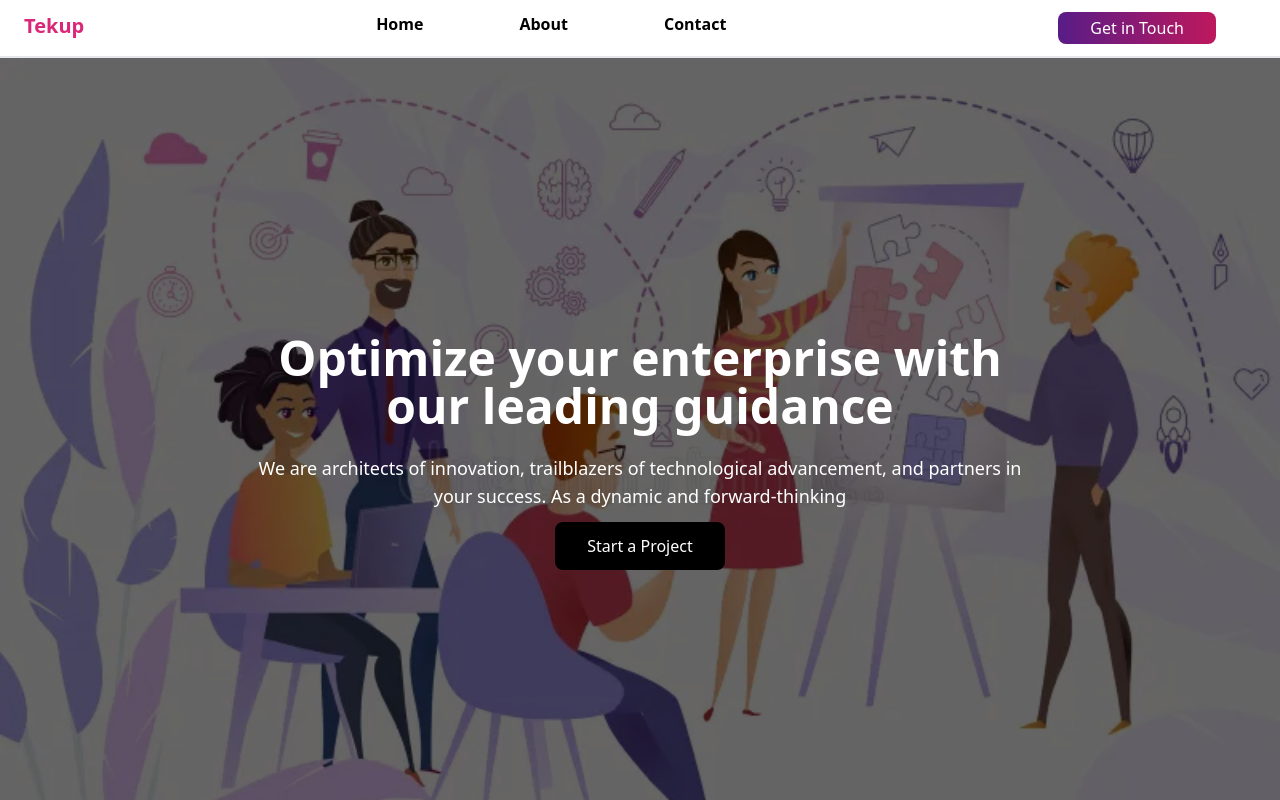
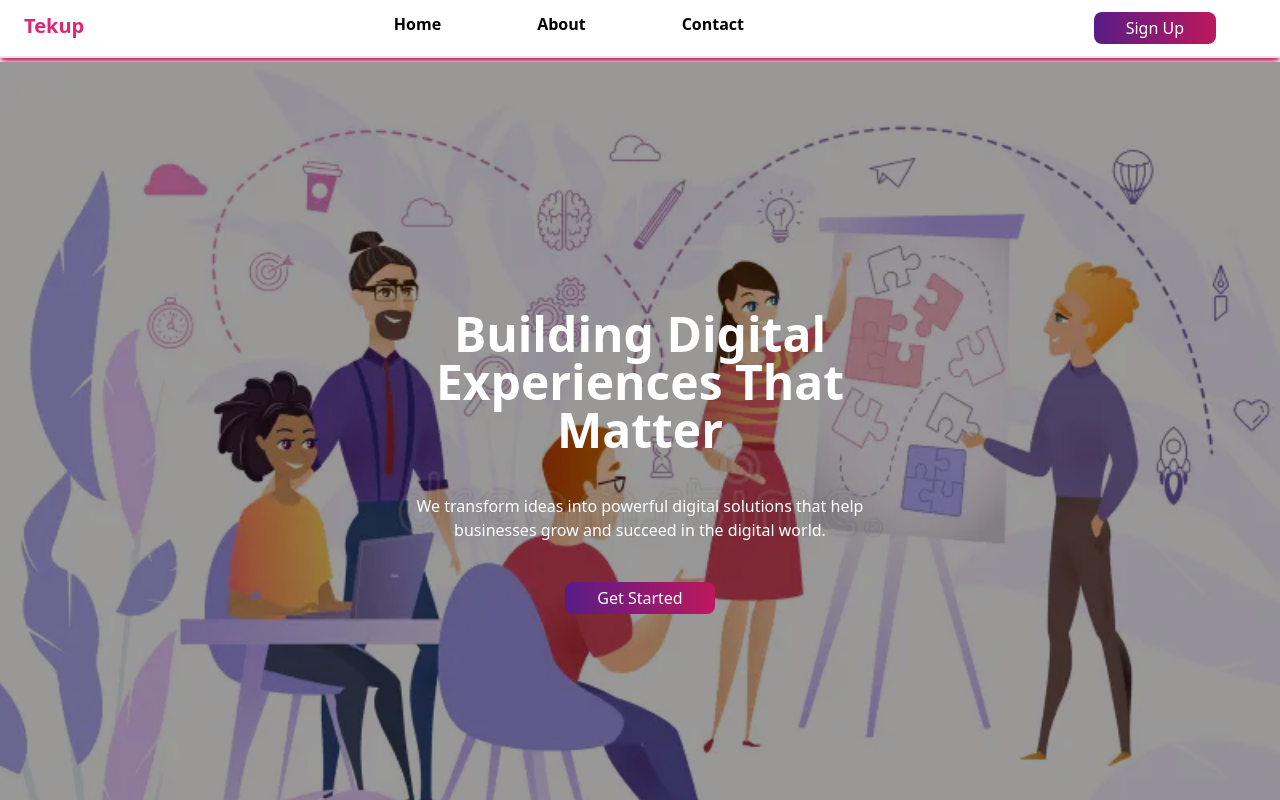
Before and after one commit to mandeepkaur678/landing_page, a React (Vite) app: page / in a window 1280 px wide. Shown: the top 800 px of the page. Built offline with nearby package versions, Linux system fonts and the light colour scheme.

Commit message:
Change Styling

```diff
--- a/src/pages/About.jsx
+++ b/src/pages/About.jsx
@@ -3,7 +3,7 @@ import React from "react";
 const About = () => {
   return (
     <>
-      <div className="bg-pink-50">
+      <div className="">
         <div className="flex justify-between">
           <div className="py-28">
             <p className="px-10 py-2 text-pink-600 font-bold">ABOUT US</p>
@@ -180,7 +180,7 @@ const About = () => {
           </div>
         </div>
 
-        <section className="bg-gradient-to-r from-purple-900 to-pink-700 text-white px-10 mx-72 py-10 mt-20 rounded-xl">
+        <section className="bg-gradient-to-r from-purple-900 to-pink-700 text-white px-10 mx-72 py-10 mt-20 rounded-xl my-10">
           <div className="flex justify-between">
           <div >
           <h4 className="font-bold py-2 text-2xl">Ready to build your next project?</h4>
--- a/src/pages/Header.jsx
+++ b/src/pages/Header.jsx
@@ -11,7 +11,7 @@ function Header(){
             <NavLink to="/contact" className="hover:scale-105 hover:underline underline-offset-4 hover:text-pink-700">Contact</NavLink>
           </div>
           <button className="mx-10 px-8 py-1 bg-gradient-to-r from-purple-900 to-pink-700 text-white rounded-lg hover:scale-105 transition-all duration-300">
-            Get in Touch
+            Sign Up
           </button>
         </div>
       </>
--- a/src/pages/Home.jsx
+++ b/src/pages/Home.jsx
@@ -1,24 +1,25 @@
 function Home(){
-    return(<>
-    <div className="bg-[url('./src/assets/image1.jpg')] bg-cover bg-center h-screen">
-          <div className="bg-black/60 h-screen">
-            <div className="relative z-10 flex flex-col h-full items-center justify-center">
-              <h1 className="text-5xl font-bold text-white text-center">
-                Optimize your enterprise with <br/> our leading guidance
-              </h1>
-              <p className="text-lg text-white text-center max-w-3xl w-2/3 mt-6 mx-auto">
-                We are architects of innovation, trailblazers of technological
-                advancement, and partners in your success. As a dynamic and
-                forward-thinking
-              </p>
-              <button className="bg-black text-white py-3 px-8 m-3 rounded-lg hover:scale-105 hover:bg-black/60 transition duration-300">Start a Project</button>
-            </div>
+    return (
+      <>
+        <div className="text-center bg-[url('./src/assets/image1.jpg')] mt-1 bg-cover h-screen">
+          <div className="bg-black/40 min-h-screen flex items-center justify-center text-white">
+          <section>
+            <h1 className="text-center text-5xl font-bold max-w-xl mx-auto">
+              Building Digital Experiences That Matter
+            </h1>
+            <p className="py-10 max-w-lg mx-auto ">
+              We transform ideas into powerful digital solutions that help
+              businesses grow and succeed in the digital world.
+            </p>
+            <button className="mx-10 px-8 py-1 bg-gradient-to-r from-purple-900 to-pink-700 text-white rounded-lg hover:scale-105 transition-all duration-300">
+              Get Started
+            </button>
+          </section>
+
           </div>
         </div>
-
-
-
-    </>)
+      </>
+    );
 }
 
 export default Home
```
